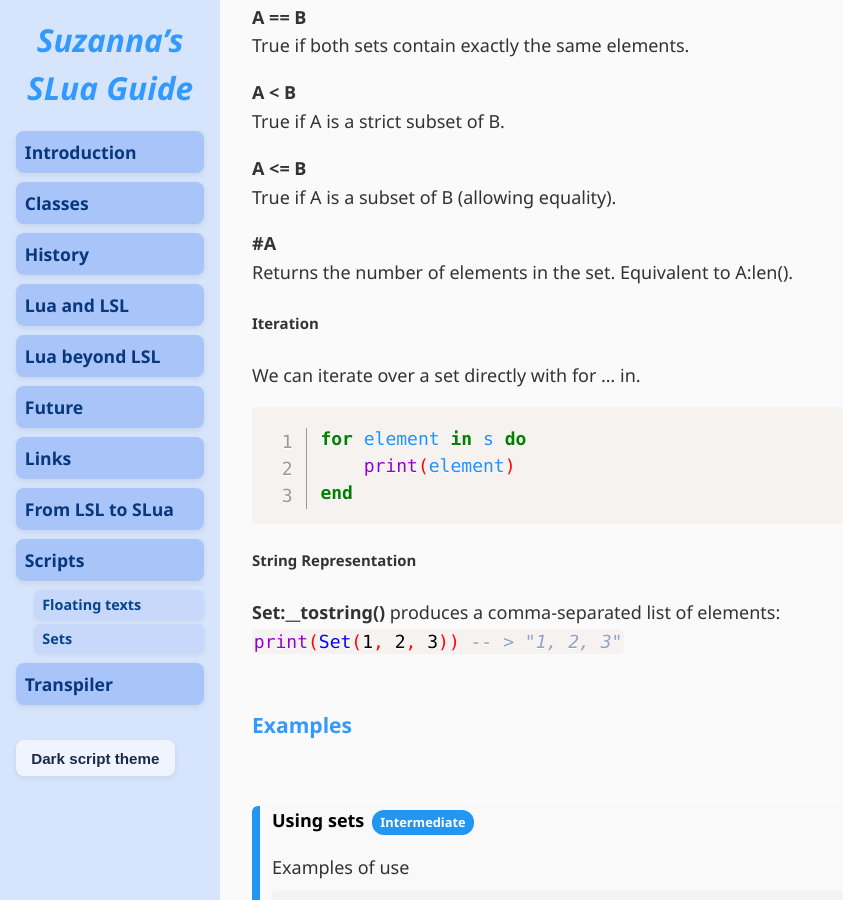
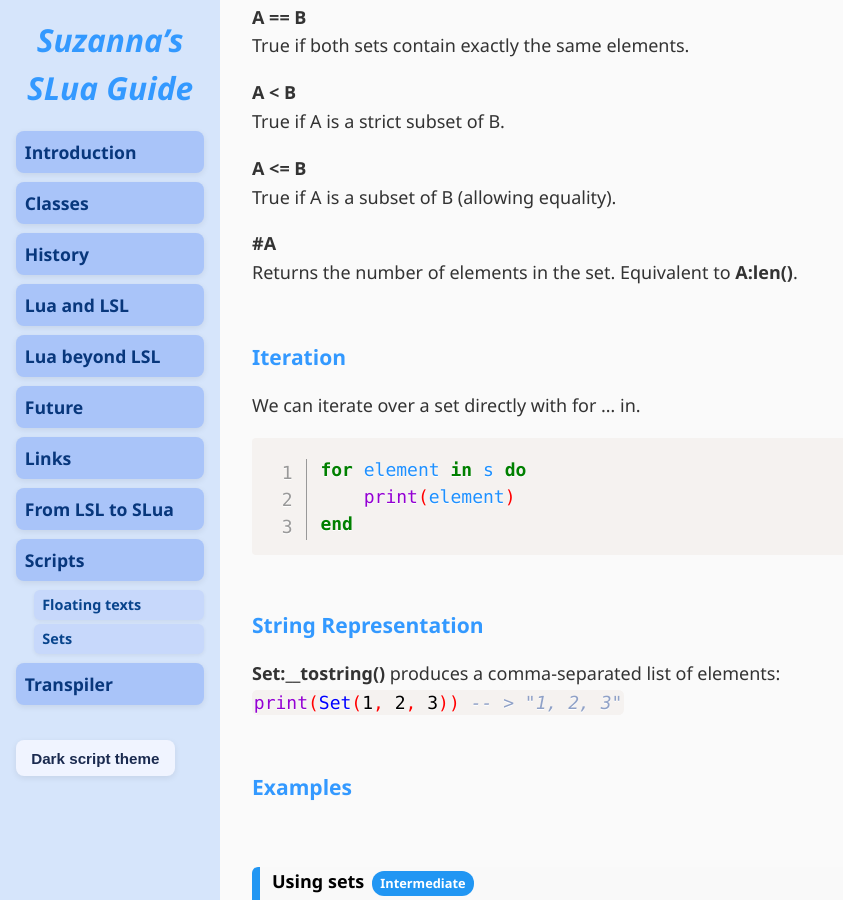
Before and after one commit to Suzanna-Linn/slua, a Jekyll site: the page built from docs/scripts-sets.md, in a window 1280 px wide and 900 px high, scrolled down 2109 px. Shown: the whole window, without its empty margins (0-843 px from the left). Built offline with Jekyll 4.4.1, drawn with Linux system fonts in a browser that asks for light colours; nearby versions of some CDN libraries; our own code applies the rules of GitHub Pages for plain Markdown files; comment, search, counter and statistics services are not loaded.

```diff
--- a/docs/scripts-sets.md
+++ b/docs/scripts-sets.md
@@ -80,20 +80,19 @@ True if A is a strict subset of B.
 True if A is a subset of B (allowing equality).
 
 **\#A**
-Returns the number of elements in the set. Equivalent to A:len().
+Returns the number of elements in the set. Equivalent to **A:len()**.
 
-##### Iteration
+### Iteration
 We can iterate over a set directly with for ... in.
 <pre class="language-slua line-numbers"><code class="language-slua">for element in s do
 	print(element)
 end</code></pre>
 
-##### String Representation
+### String Representation
 **Set:__tostring()** produces a comma-separated list of elements:
 <code class="language-slua">print(Set(1, 2, 3))  -- > "1, 2, 3"</code>
 
 ### Examples
-
 <div class="script-box intermediate">
 <h4>Using sets</h4>
 <p>Examples of use</p>
@@ -194,7 +193,6 @@ print("Length of emptySet:", #emptySet)  -- > Length of emptySet: 0
 </div>
 
 ### Script
-
 <div class="script-box advanced">
 <h4>Set</h4>
 <p>A Set data structure, modeled after mathematical sets and similar to Python’s set type.</p>
```
